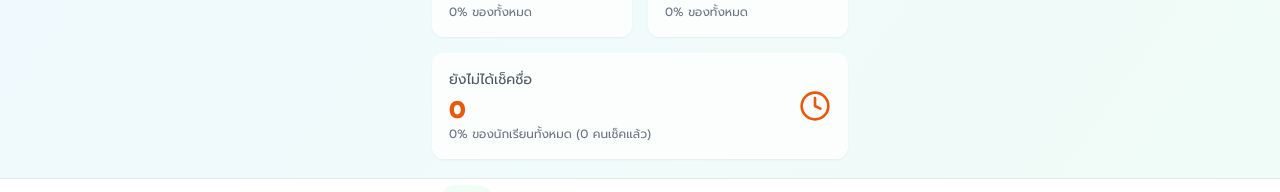
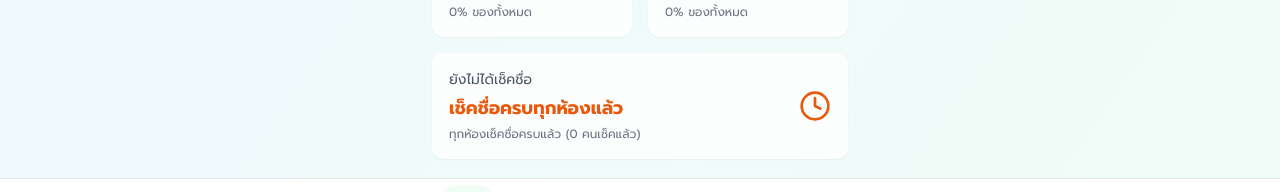
Before and after one commit to kangfuprickly/rean-dek-tracker, a React (Vite) app: page / in a window 1280 px wide. Shown: the part 549-741 px from the top of the page. Built offline with nearby package versions, Linux system fonts and the light colour scheme; no server answers; the database is empty.

Commit message:
Refactor attendance summary display
- Replace the "ยังไม่ได้เช็คชื่อ" count with a list of unchecked classrooms.
- Display "เช็คชื่อครบทุกห้องแล้ว" if all classrooms are checked.

```diff
--- a/src/components/StatsPage.tsx
+++ b/src/components/StatsPage.tsx
@@ -150,7 +150,7 @@ export default function StatsPage() {
         selectedDate={selectedDate}
         onDateChange={handleDateChange}
       />
-      <AttendanceSummaryCards stats={stats} />
+      <AttendanceSummaryCards stats={stats} classroomStats={classroomStats} />
 
       {/* Show message only when there's absolutely no data at all */}
       {stats.totalStudents === 0 && !hasClassroomData && <EmptyStateCard />}
--- a/src/components/stats/AttendanceSummaryCards.tsx
+++ b/src/components/stats/AttendanceSummaryCards.tsx
@@ -1,6 +1,7 @@
 
 import { Card, CardContent } from '@/components/ui/card';
 import { Users, UserCheck, UserX, TrendingUp, Clock } from 'lucide-react';
+import { getCheckStatus, ClassroomStats } from './classroom/classroomStatusUtils';
 
 interface AttendanceStats {
   totalStudents: number;
@@ -10,9 +11,10 @@ interface AttendanceStats {
 
 interface AttendanceSummaryCardsProps {
   stats: AttendanceStats;
+  classroomStats: Record<string, ClassroomStats>;
 }
 
-export default function AttendanceSummaryCards({ stats }: AttendanceSummaryCardsProps) {
+export default function AttendanceSummaryCards({ stats, classroomStats }: AttendanceSummaryCardsProps) {
   // คำนวณจากนักเรียนทั้งหมดในระบบเป็นฐาน (Base)
   const totalChecked = stats.presentToday + stats.absentToday;
   const notCheckedYet = stats.totalStudents - totalChecked;
@@ -22,6 +24,47 @@ export default function AttendanceSummaryCards({ stats }: AttendanceSummaryCards
 
   // เปอร์เซ็นต์ของนักเรียนที่ยังไม่ได้เช็คชื่อ
   const notCheckedPercentage = stats.totalStudents > 0 ? Math.round((notCheckedYet / stats.totalStudents) * 100) : 0;
+
+  // หาห้องเรียนที่ยังไม่ได้เช็คชื่อ
+  const notCheckedClassrooms = Object.entries(classroomStats)
+    .filter(([_, classStats]) => {
+      const status = getCheckStatus(classStats);
+      return status === 'not-checked' && classStats.total > 0; // เฉพาะห้องที่มีนักเรียนและยังไม่เช็ค
+    })
+    .map(([classroom]) => classroom)
+    .sort((a, b) => {
+      // เรียงตามลำดับห้อง
+      const parseClassroom = (classroom: string) => {
+        const match = classroom.match(/ม\.(\d+)\/(\d+)/);
+        if (match) {
+          return { grade: parseInt(match[1]), room: parseInt(match[2]) };
+        }
+        return { grade: 0, room: 0 };
+      };
+
+      const aData = parseClassroom(a);
+      const bData = parseClassroom(b);
+
+      if (aData.grade !== bData.grade) {
+        return aData.grade - bData.grade;
+      }
+      return aData.room - bData.room;
+    });
+
+  // สร้างข้อความสำหรับแสดงรายชื่อห้องเรียน
+  const getNotCheckedDisplay = () => {
+    if (notCheckedClassrooms.length === 0) {
+      return "เช็คชื่อครบทุกห้องแล้ว";
+    }
+
+    // แสดงเฉพาะหมายเลขห้อง เช่น 1/1, 2/2, 3/3
+    const roomNumbers = notCheckedClassrooms.map(classroom => {
+      const match = classroom.match(/ม\.(\d+)\/(\d+)/);
+      return match ? `${match[1]}/${match[2]}` : classroom;
+    });
+
+    return roomNumbers.join(', ');
+  };
 
   return (
     <div className="grid grid-cols-2 gap-4 mb-6">
@@ -84,12 +127,15 @@ export default function AttendanceSummaryCards({ stats }: AttendanceSummaryCards
       <Card className="glass-card col-span-2">
         <CardContent className="p-4">
           <div className="flex items-center justify-between">
-            <div>
+            <div className="flex-1">
               <p className="text-sm text-gray-600 mb-1">ยังไม่ได้เช็คชื่อ</p>
-              <p className="text-2xl font-bold text-orange-600">{notCheckedYet.toLocaleString()}</p>
+              <p className="text-lg font-bold text-orange-600 mb-1">{getNotCheckedDisplay()}</p>
               <p className="text-xs text-gray-500">
-                {notCheckedPercentage}% ของนักเรียนทั้งหมด
-                ({totalChecked.toLocaleString()} คนเช็คแล้ว)
+                {notCheckedClassrooms.length > 0 ? (
+                  `${notCheckedClassrooms.length} ห้องเรียน (${notCheckedYet.toLocaleString()} คน)`
+                ) : (
+                  `ทุกห้องเช็คชื่อครบแล้ว (${totalChecked.toLocaleString()} คนเช็คแล้ว)`
+                )}
               </p>
             </div>
             <Clock className="w-8 h-8 text-orange-600" />
```
